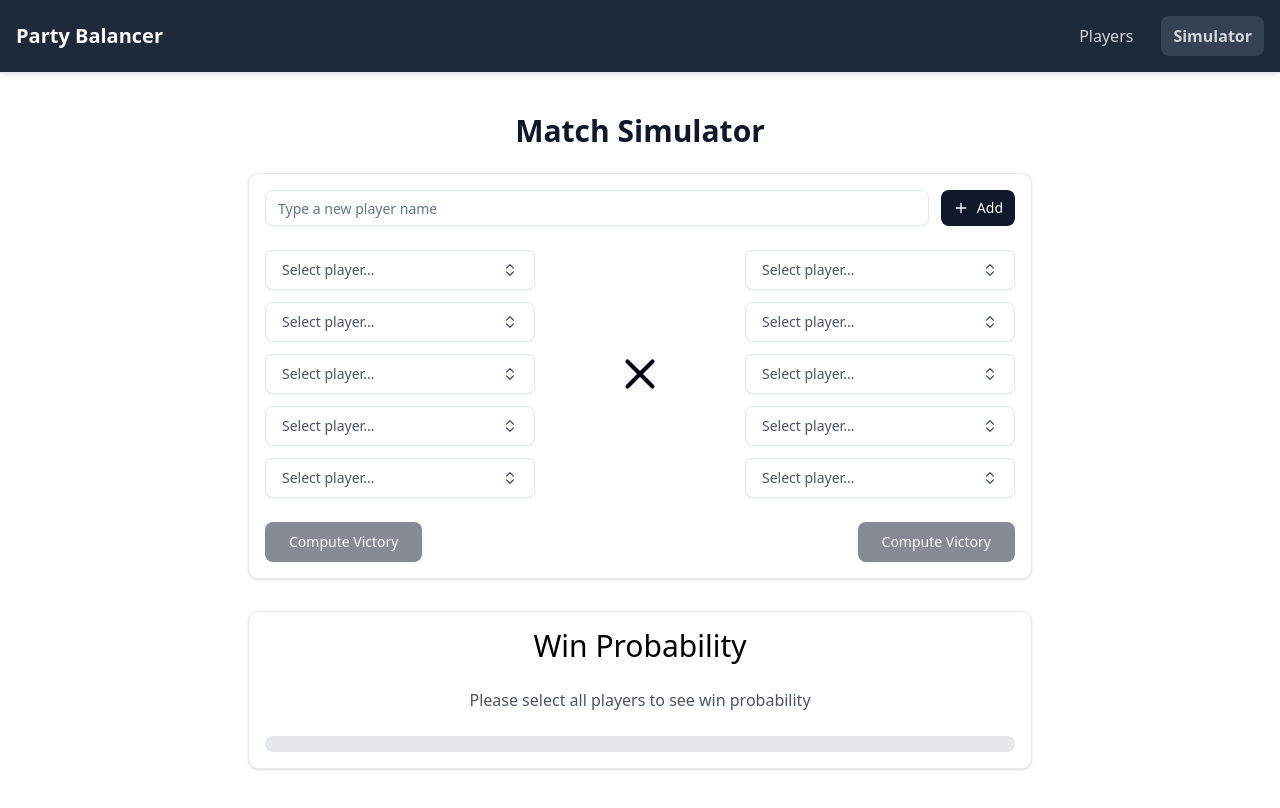
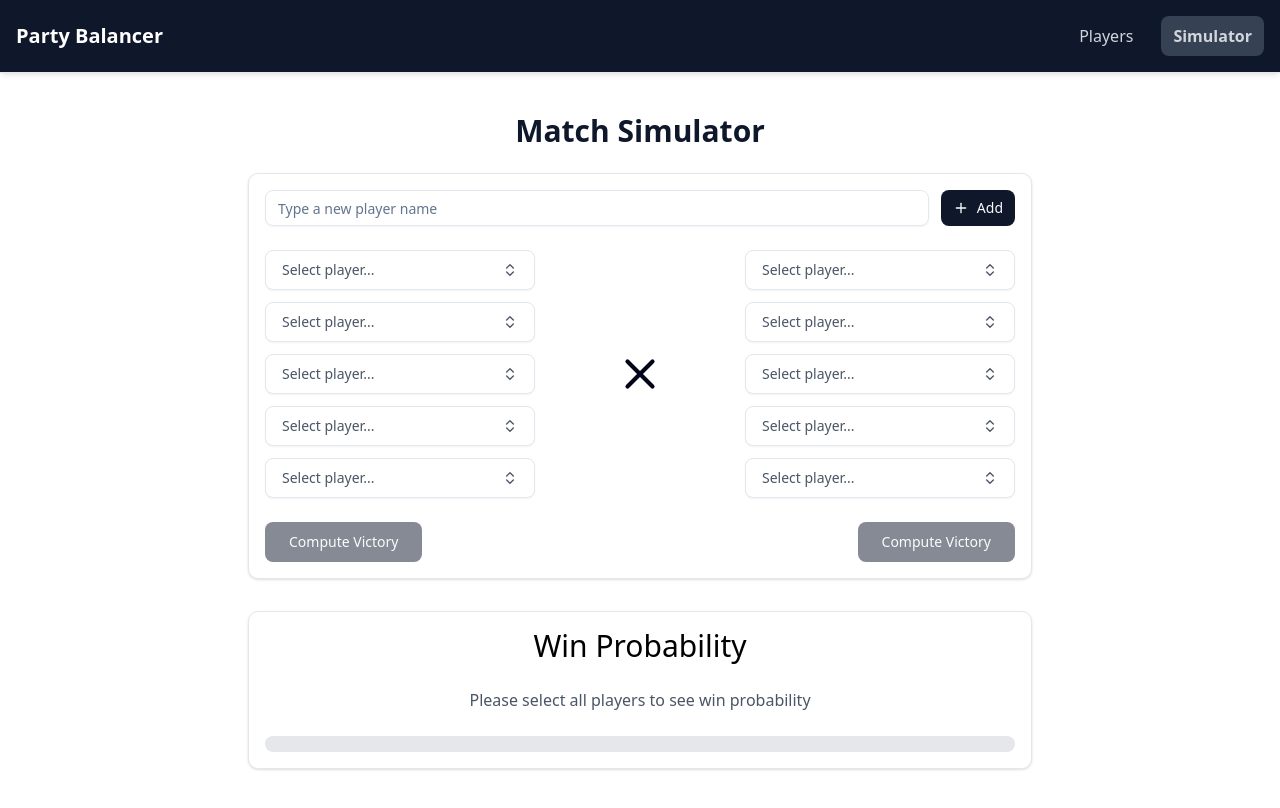
Before and after one commit to King-witcher/party-balancer, a React (Vite) app: page /compute in a window 1280 px wide. Built offline with nearby package versions, Linux system fonts and the light colour scheme.

Commit message:
feat: update navbar color

```diff
--- a/src/components/navbar.tsx
+++ b/src/components/navbar.tsx
@@ -2,7 +2,7 @@
 
 export function Navbar() {
   return (
-    <nav className="bg-gray-800 p-4 shadow-md">
+    <nav className="bg-primary p-4 shadow-md">
       <div className="container mx-auto flex justify-between items-center">
         <div className="text-white font-bold text-xl">Party Balancer</div>
         <div className="flex gap-4">
```
